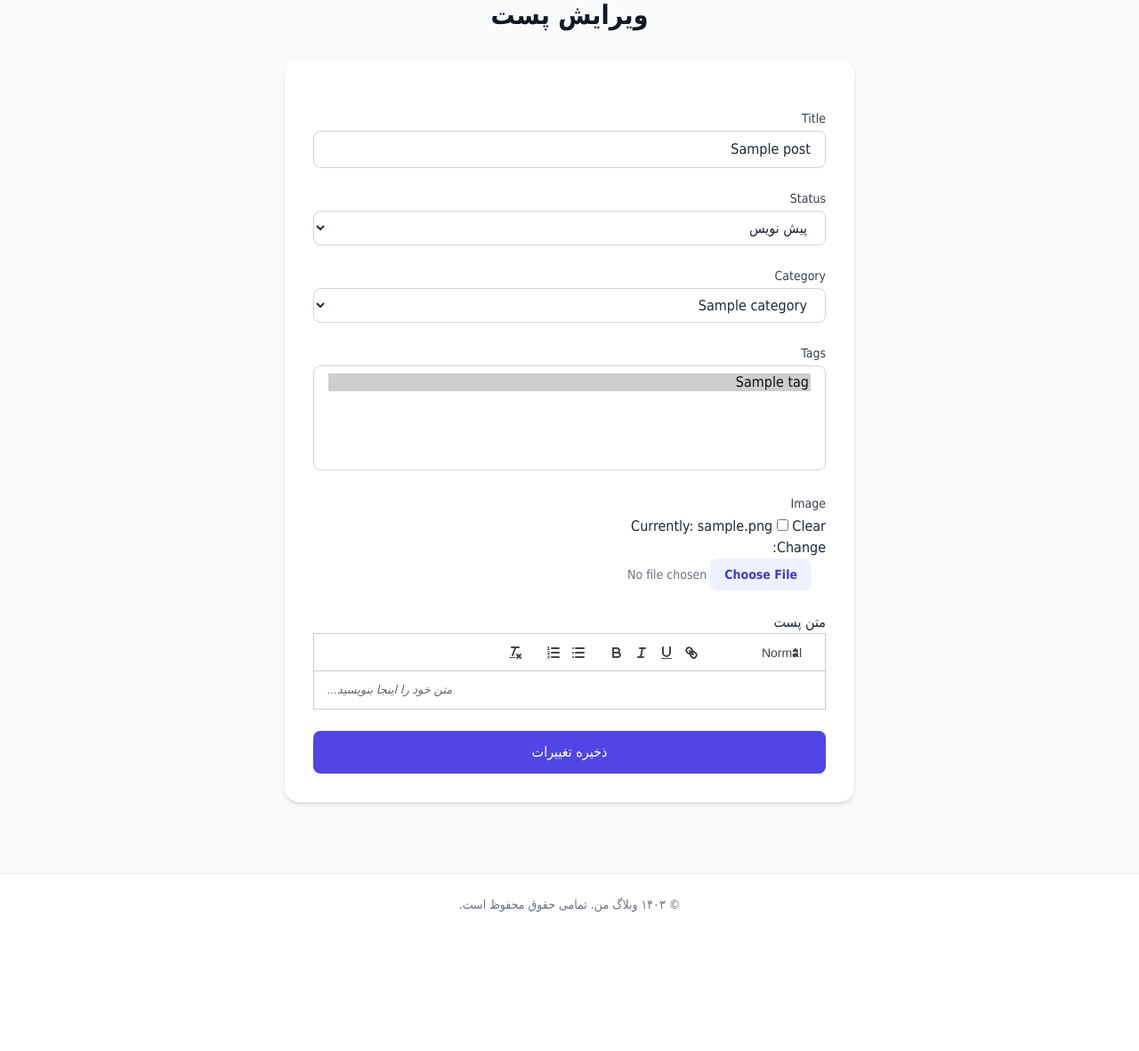
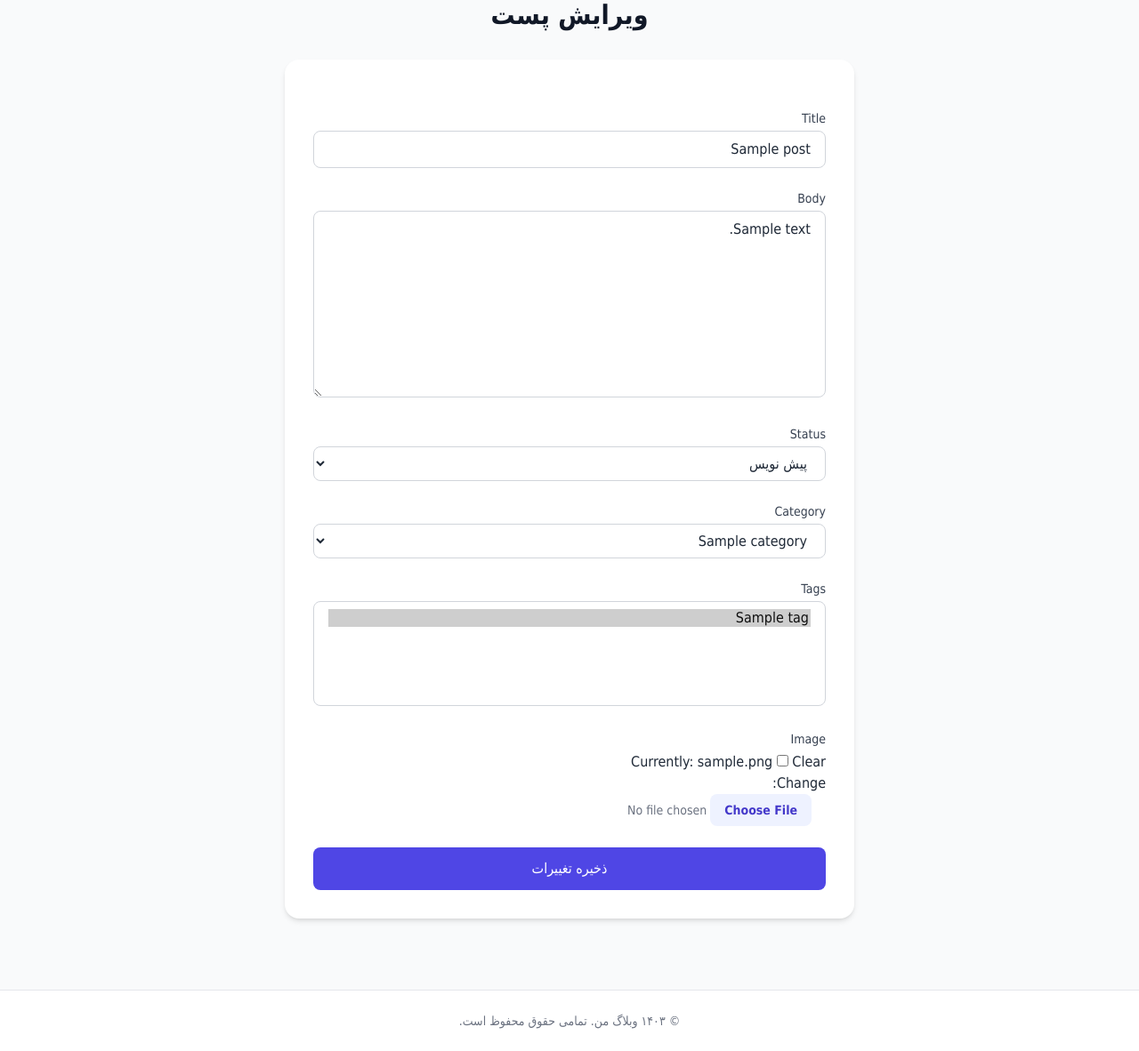
Before and after one commit to yn-th/my-django-blog, a Django app: page /edit/1 in a window 1280 px wide. Shown: the part 137-1319 px from the top of the page at 89% size. Before the commit the page ends 1163 px from the top, so only its background shows below. Run offline with Django 5.2, Linux system fonts and the light colour scheme; a user stored in the database is signed in; tables that the repository leaves empty hold one stand-in row (values such as "Sample post"); data that the repository does not hold is empty; some libraries are stand-ins or nearby versions.

Commit message:
some change

```diff
--- a/blog/forms.py
+++ b/blog/forms.py
@@ -2,8 +2,6 @@ from django import forms
 from .models import Post , Comment , Profile , Category
 from django.contrib.auth.forms import UserCreationForm
 from django.contrib.auth.models import User
-from django_quill.forms import QuillFormField
-from django_quill.widgets import QuillWidget
 
 class CustomUserCreationForm(UserCreationForm):
     first_name = forms.CharField( max_length=250, required=False,label='نام')
@@ -21,15 +19,16 @@ class CustomUserCreationForm(UserCreationForm):
 class CreatePostForm(forms.ModelForm):
     class Meta:
         model = Post
-        fields = ("title",'status','category','tags','image')
+        fields = ("title",'body','status','category','tags','image')
         widgets = {
             'title': forms.TextInput(attrs={
                 'class': 'w-full px-4 py-2 border border-gray-300 rounded-lg focus:ring-2 focus:ring-indigo-500 focus:border-indigo-500 outline-none transition',
                 'placeholder': 'عنوان پست'
             }),
             'body': forms.Textarea(attrs={
-                'id': 'quill-textarea',  # یک ID ثابت برای دسترسی JavaScript
-                'class': 'hidden',       # با Tailwind مخفی می‌شود
+                'class': 'w-full px-4 py-2 border border-gray-300 rounded-lg focus:ring-2 focus:ring-indigo-500 focus:border-indigo-500 outline-none transition',
+                'rows': 8,
+                'placeholder': 'متن پست را اینجا بنویسید...'
             }),
             'status': forms.Select(attrs={
                 'class': 'w-full px-4 py-2 border border-gray-300 rounded-lg focus:ring-2 focus:ring-indigo-500 focus:border-indigo-500 outline-none transition bg-white'
--- a/blog/templates/blog/create_post.html
+++ b/blog/templates/blog/create_post.html
@@ -49,10 +49,7 @@
                     {% endif %}
                 </div>
                 {% endfor %}
-    <div>
-        <label for="editor-container">متن پست</label>
-        <div id="editor-container" class="bg-white"></div>
-    </div>
+
                 <button type="submit"
                         class="w-full bg-indigo-600 text-white py-3 rounded-lg font-medium hover:bg-indigo-700 transition">
                     {% if is_edit %}ذخیره تغییرات{% else %}انتشار پست{% endif %}
@@ -61,26 +58,5 @@
         </div>
 
     </main>
-    <link href="https://cdn.quilljs.com/1.3.6/quill.snow.css" rel="stylesheet">
-<script src="https://cdn.quilljs.com/1.3.6/quill.min.js"></script>
-<script>
-    // راه‌اندازی Quill روی div خالی
-    var quill = new Quill('#editor-container', {
-        theme: 'snow',
-        placeholder: 'متن خود را اینجا بنویسید...',
-    });
 
-    // اگر قبلاً متنی وجود دارد (حالت ویرایش)، آن را در Quill بارگذاری کن
-    var existingContent = document.querySelector('#quill-textarea').value;
-    if (existingContent) {
-        quill.root.innerHTML = existingContent;
-    }
-
-    // قبل از ارسال فرم، محتوای HTML را در textarea مخفی کپی کن
-    var form = document.querySelector('form');
-    form.onsubmit = function() {
-        var textarea = document.querySelector('#quill-textarea');
-        textarea.value = quill.root.innerHTML;
-    };
-</script>
 {% endblock content %}
--- a/templates/base.html
+++ b/templates/base.html
@@ -3,7 +3,6 @@
 <head>
     <meta charset="UTF-8">
     <meta name="viewport" content="width=device-width, initial-scale=1.0">
-        <link href="https://cdn.quilljs.com/1.3.6/quill.snow.css" rel="stylesheet">
     <title>خانه | وبلاگ من</title>
     <!-- Tailwind CSS CDN -->
     <script src="https://cdn.tailwindcss.com"></script>
@@ -128,6 +127,5 @@
             © ۱۴۰۳ وبلاگ من. تمامی حقوق محفوظ است.
         </div>
     </footer>
-    <script src="https://cdn.quilljs.com/1.3.6/quill.min.js"></script>
 </body>
 </html>
```
